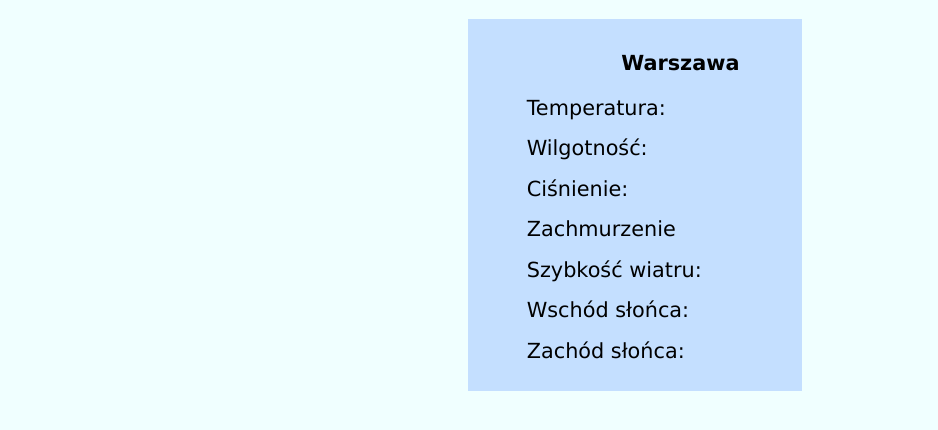
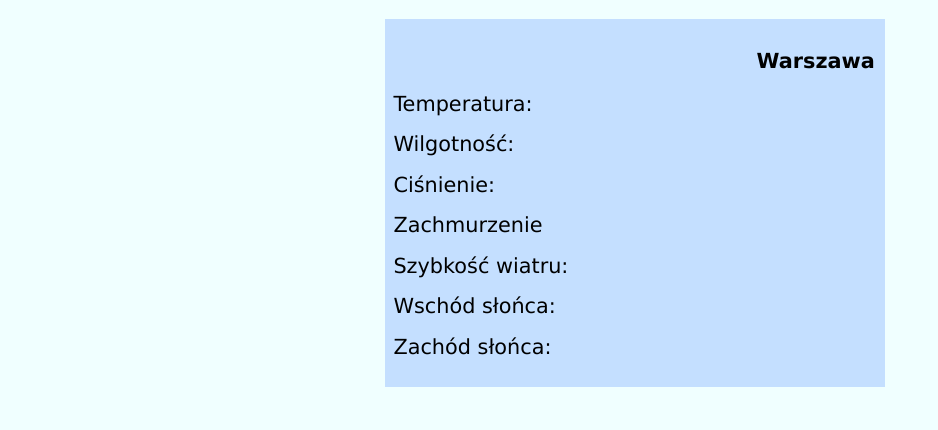
Before and after one commit to iska000s/Weather, a plain HTML site: page index.html in a window 1280 px wide. Shown: the part 70-500 px from the top of the page, without its empty margins (0-938 px from the left). Drawn offline with Linux system fonts and the light colour scheme.

Commit message:
improve styles

```diff
--- a/index.html
+++ b/index.html
@@ -31,17 +31,19 @@
             background-color: rgb(196, 223, 255);
             display: flex;
             flex-direction: column;
-            min-width: 300px;
+            min-width: 500px;
             padding-block: 20px;
-            padding-inline: 50px;
+            /* padding-inline: 50px; */
         }
         .table-head{
             font-weight: bold;
+        }
+        .table-head tr{
+            display: flex;
             justify-content: space-between;
         }
         .table-head td{
             padding: 0.5em;
-            width: 50%;
         }
         .table-body{
             display: flex;
```
